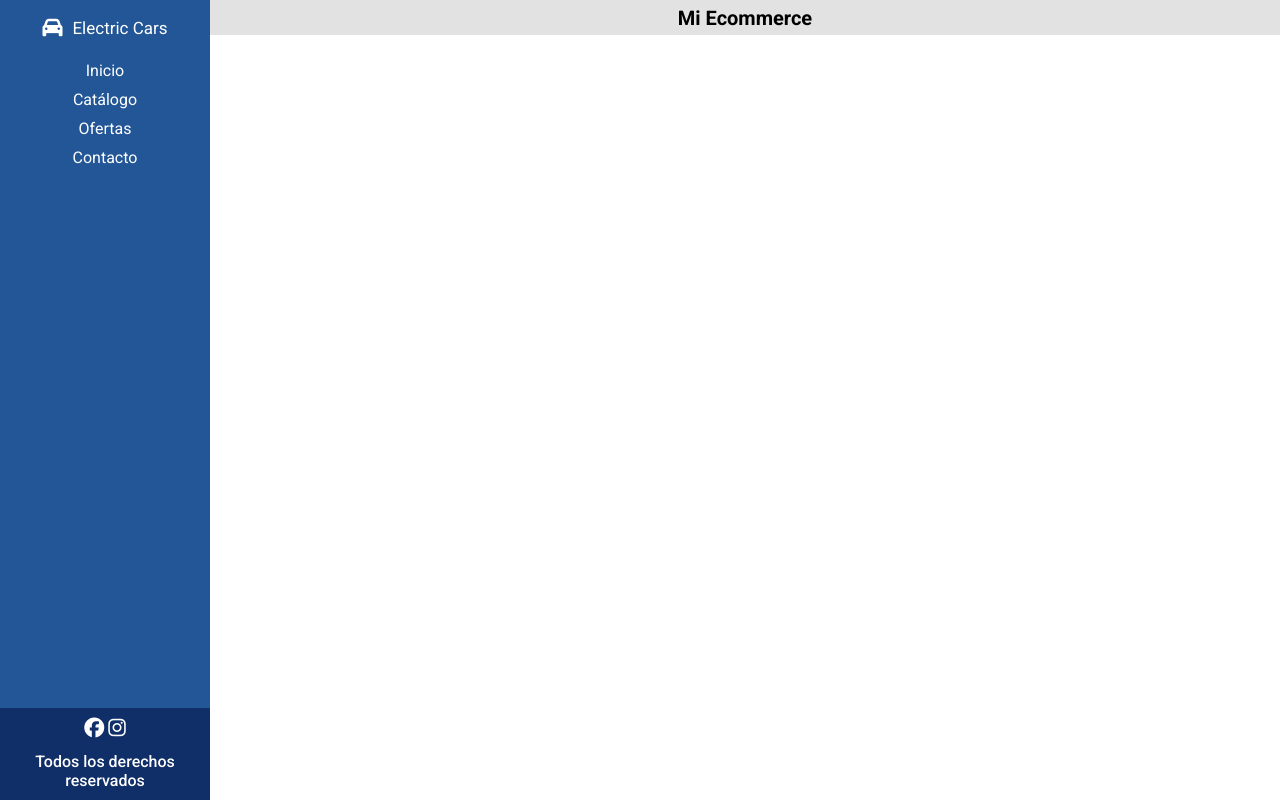
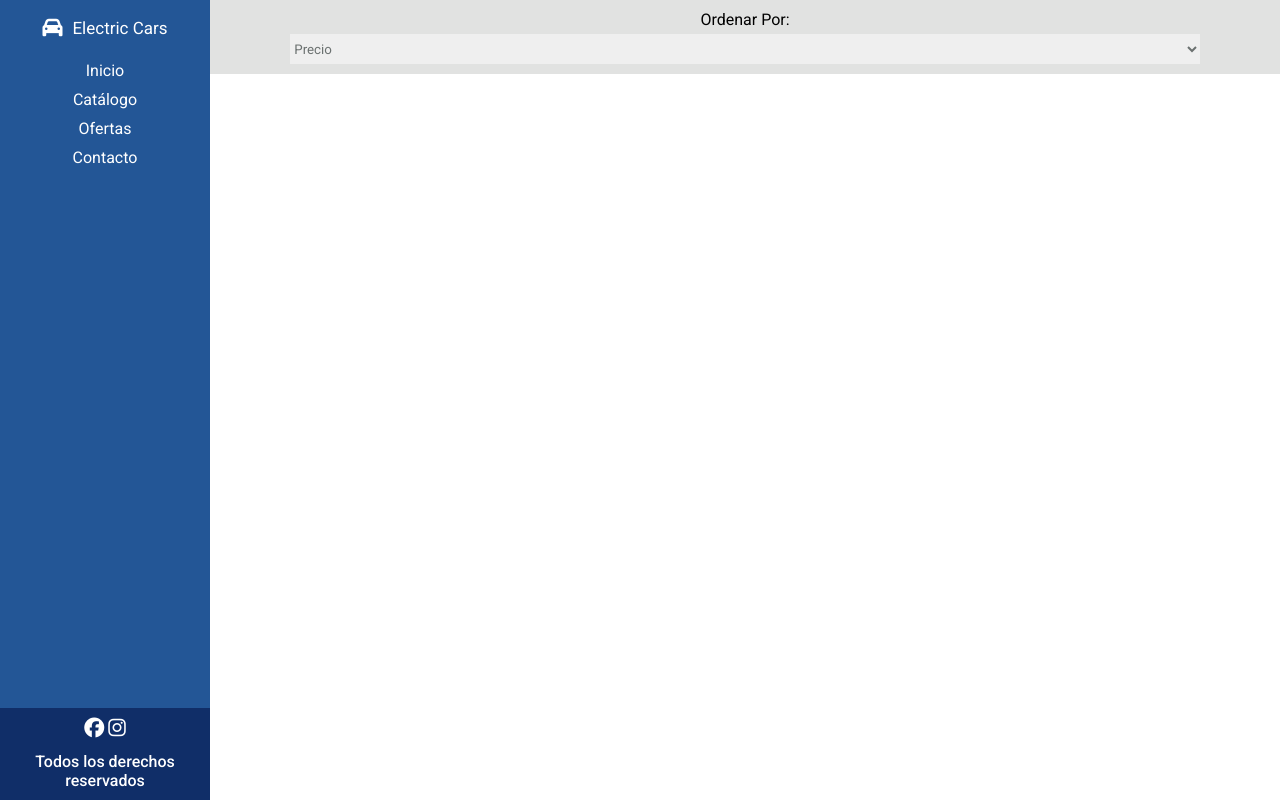
Before and after one commit to ncisanl/02_Desafio_03_Electric_Car_Store, a plain HTML site: page index.html in a window 1280 px wide. Drawn offline with Linux system fonts and the light colour scheme.

Commit message:
filtro de orden listo

```diff
--- a/assets/css/style.css
+++ b/assets/css/style.css
@@ -24,7 +24,7 @@
 .grid-body {
   display: grid;
   grid-template-areas:
-    "sidebar header header header"
+    "sidebar filter filter filter"
     "sidebar main main main"
     "footer main main main";
   min-height: 100vh;
@@ -37,7 +37,7 @@
     display: grid;
     grid-template-areas:
       "sidebar sidebar sidebar sidebar"
-      "header header header header"
+      "filter filter filter filter"
       "main main main main"
       "footer footer footer footer";
     grid-template-rows: auto auto 1fr auto;
@@ -55,7 +55,7 @@
     margin-bottom: 15px;
   }
 
-  .header-sidebar {
+  .filter-sidebar {
     justify-content: flex-start !important;
   }
 
@@ -65,11 +65,11 @@
     justify-content: space-between;
   }
 
-  .ml-header-sidebar {
+  .ml-filter-sidebar {
     margin-left: 15px;
   }
 
-  .mr-header-sidebar {
+  .mr-filter-sidebar {
     margin-right: 15px;
   }
 
@@ -101,19 +101,9 @@
   }
 }
 
-.sect-header {
-  grid-area: header;
-  height: 35px;
-  align-content: center;
+.sect-filter {
+  grid-area: filter;
   background-color: #e1e2e1;
-}
-
-.text-align-center {
-  text-align: center;
-}
-
-.text-title {
-  font-size: 20px;
 }
 
 .sect-sidebar {
@@ -152,7 +142,7 @@
   font-weight: bold;
 }
 
-.mt-mb-header-sidebar {
+.mt-mb-filter-sidebar {
   margin-top: 18px;
   margin-bottom: 23px;
 }
@@ -161,20 +151,28 @@
   margin-top: 10px;
 }
 
-.header-sidebar {
+.filter-sidebar {
   display: flex;
   align-items: center;
   justify-content: center;
   gap: 10px;
 }
 
-.font-header-sidebar {
+.font-filter-sidebar {
   font-size: 17px;
   font-style: normal;
 }
 
 menu li {
   list-style: none;
+}
+
+.filter-father-principal {
+  display: flex;
+  align-items: center;
+  justify-content: space-between;
+  flex-direction: column;
+  gap: 5px;
 }
 
 .footer-father-principal {
@@ -187,3 +185,18 @@ menu li {
 .text-weight-footer {
   font-weight: 500;
 }
+
+.mt-filter {
+  margin-top: 10px;
+}
+
+.mb-filter {
+  margin-bottom: 10px;
+}
+
+.combobox-filter {
+  width: 85%;
+  height: 30px;
+  border: none;
+  color: #6b7170;
+}
--- a/index.html
+++ b/index.html
@@ -12,24 +12,33 @@
     ></script>
   </head>
   <body class="grid-body">
-    <header class="sect-header">
-      <h1 class="text-align-center text-title">Mi Ecommerce</h1>
-    </header>
+    <filter class="sect-filter filter-father-principal">
+      <label for="comboFilter" class="mt-filter">Ordenar Por:</label>
+      <select
+        name="comboBox"
+        id="comboFilter"
+        class="mb-filter combobox-filter"
+      >
+        <option value="precio">Precio</option>
+        <option value="año">Año</option>
+        <option value="destacados">Destacados</option>
+      </select>
+    </filter>
 
     <menu class="sect-sidebar">
       <ul>
-        <li class="mt-mb-header-sidebar mt-15 mb-15 contacts-father-principal">
-          <div class="header-sidebar ml-header-sidebar">
+        <li class="mt-mb-filter-sidebar mt-15 mb-15 contacts-father-principal">
+          <div class="filter-sidebar ml-filter-sidebar">
             <div>
               <i class="fa-solid fa-car fa-lg" style="color: #ffffff"></i>
             </div>
             <div>
               <div>
-                <p class="font-header-sidebar">Electric Cars</p>
+                <p class="font-filter-sidebar">Electric Cars</p>
               </div>
             </div>
           </div>
-          <div class="mr-header-sidebar d-icon-bars">
+          <div class="mr-filter-sidebar d-icon-bars">
             <i class="fa-solid fa-bars fa-lg" style="color: #ffffff"></i>
           </div>
         </li>
```
